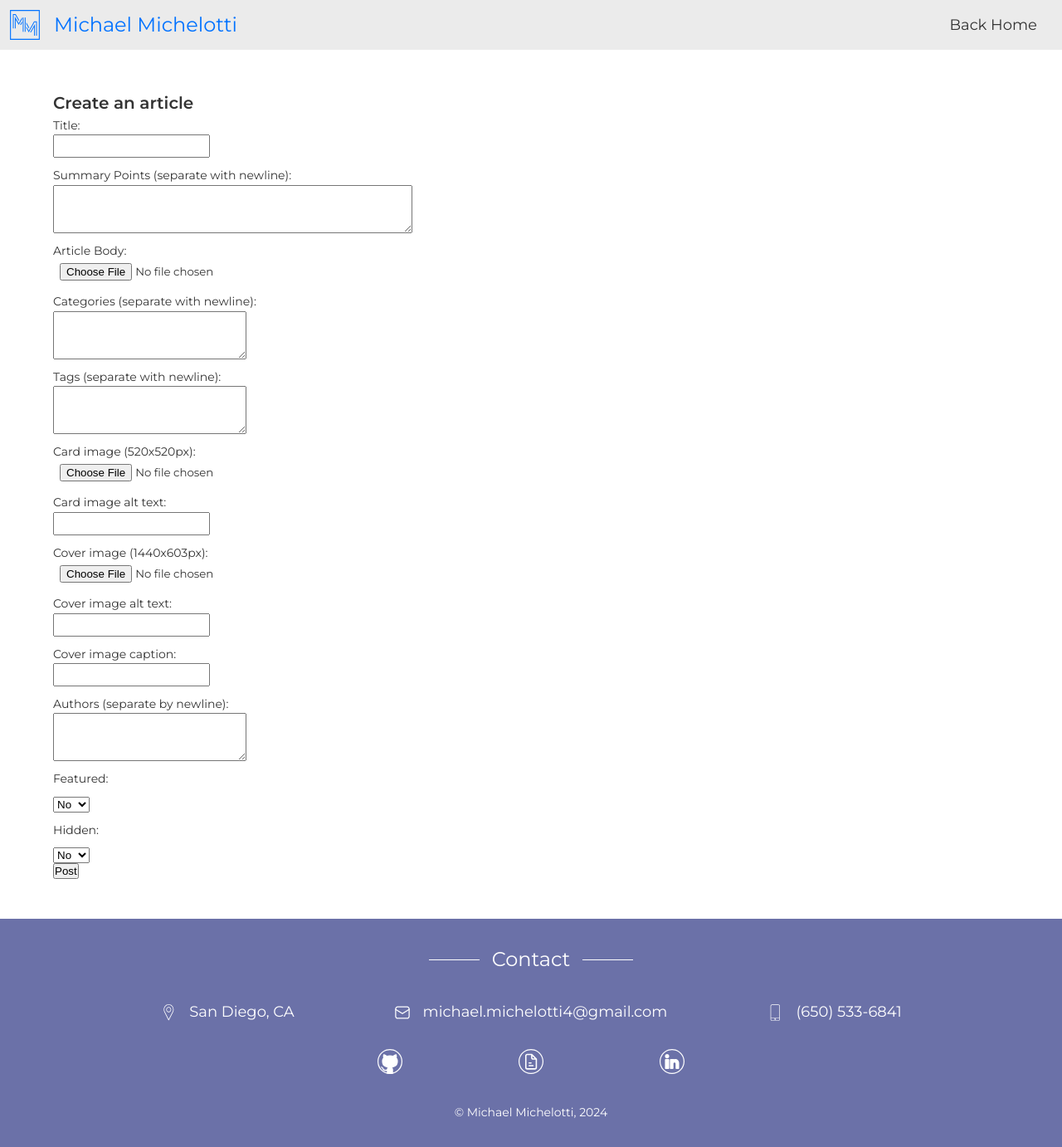
After one commit to michael-michelotti/michael-michelotti-dot-com, a Node server app: page /articles/post in a window 1280 px wide. The commit adds this page. Shown: the whole page at 83% size. Run offline with Node 20, Linux system fonts and the light colour scheme; some libraries are stand-ins or nearby versions.

Commit message:
implement rudimentary article creation form

```diff
--- a/controllers/authController.js
+++ b/controllers/authController.js
@@ -9,6 +9,8 @@ exports.protect = catchAsync(async (req, res, next) => {
     req.headers.authorization.startsWith('Bearer')
   ) {
     pwHash = req.headers.authorization.split(' ')[1];
+  } else if (req.cookies.token) {
+    pwHash = req.cookies.token;
   }
 
   if (!pwHash) {
--- a/controllers/handlerFactory.js
+++ b/controllers/handlerFactory.js
@@ -46,6 +46,7 @@ exports.updateOne = (Model) =>
 
 exports.createOne = (Model) =>
   catchAsync(async (req, res, next) => {
+    console.log("creating article:", req);
     const doc = await Model.create(req.body);
 
     res.status(201).json({
--- a/controllers/viewsController.js
+++ b/controllers/viewsController.js
@@ -161,3 +161,9 @@ exports.getArticle = catchAsync(async (req, res, next) => {
     relatedArticles,
   });
 });
+
+exports.postArticle = catchAsync(async (req, res, next) => {
+  res.status(200).render(`${PAGE_ROOT}/postArticle`, {
+    title: "Create an article",
+  });
+});
--- a/public/css/style.css
+++ b/public/css/style.css
@@ -324,6 +324,21 @@ body {
     font-size: 2.4rem;
     padding-left: 1rem;
     font-weight: 200; }
+
+.post-article {
+  padding: 4.8rem 6.4rem; }
+  .post-article__form {
+    display: flex;
+    flex-direction: column;
+    align-items: flex-start;
+    gap: 1rem; }
+  .post-article__label {
+    font-size: 1.4rem; }
+  .post-article__input {
+    font-family: inherit;
+    color: inherit;
+    padding: .4rem .8rem;
+    display: block; }
 
 .hero {
   height: 100vh;
--- /dev/null
+++ b/public/js/post-article.js
@@ -0,0 +1,51 @@
+const articleForm = document.querySelector('.post-article__form')
+const submitBtn = document.querySelector('.post-article__btn')
+
+const titleInput = document.querySelector('input#name');
+const summaryPoints = document.querySelector('textarea#summaryPoints');
+const articleBodyFile = document.querySelector('input#body');
+const categories = document.querySelector('textarea#categories');
+const authors = document.querySelector('textarea#authors');
+
+submitBtn.addEventListener('click', async (e) => {
+  let articleBody = {};
+
+  articleBody.name = titleInput.value;
+  articleBody.summaryPoints = summaryPoints.value.split('\n');
+  articleBody.categories = categories.value.split('\n');
+  articleBody.authors = authors.value.split('\n');
+
+  file = articleBodyFile.files[0];
+  if (file) {
+    try {
+      articleBody.body = await new Promise((resolve, reject) => {
+        const reader = new FileReader();
+        reader.onload = () => resolve(reader.result);
+        reader.onerror = (error) => reject(error);
+        reader.readAsText(file);
+      });
+    } catch (error) {
+      console.error('Error reading file:', error);
+    }
+  }
+
+  try {
+    const response = await fetch('/api/v1/articles', {
+      method: 'POST',
+      headers: {
+        'Content-Type': 'application/json'
+      },
+      body: JSON.stringify(articleBody)
+    })
+
+    if (!response.ok) {
+      throw new Error(`HTTP error: ${response.status}`);
+    }
+
+    const data = await response.json();
+    console.log(data);
+
+  } catch (err) {
+    console.error('Issue with article post operation: ', err);
+  }
+})
--- a/routes/viewRoutes.js
+++ b/routes/viewRoutes.js
@@ -6,7 +6,9 @@ const router = express.Router();
 router.get('/', viewsController.getLanding);
 router.get('/projects', viewsController.getAllProjects);
 router.get('/projects/:slug', viewsController.getProject);
+
 router.get('/articles', viewsController.getAllArticles);
+router.get('/articles/post', viewsController.postArticle);
 router.get('/articles/:slug', viewsController.getArticle);
 
 module.exports = router;
--- a/sass/main.scss
+++ b/sass/main.scss
@@ -9,6 +9,7 @@
 @import 'pages/allProjects';
 @import 'pages/allArticles';
 @import 'pages/article';
+@import 'pages/postArticle';
 @import 'pages/landing/hero';
 @import 'pages/landing/about';
 @import 'pages/landing/feat-projects';
--- /dev/null
+++ b/sass/pages/_postArticle.scss
@@ -0,0 +1,21 @@
+.post-article {
+  padding: 4.8rem 6.4rem;
+
+  &__form {
+    display: flex;
+    flex-direction: column;
+    align-items: flex-start;
+    gap: 1rem;
+  }
+
+  &__label {
+    font-size: 1.4rem;
+  }
+
+  &__input {
+    font-family: inherit;
+    color: inherit;
+    padding: .4rem .8rem;
+    display: block;
+  }
+}
--- /dev/null
+++ b/views/pages/postArticle.pug
@@ -0,0 +1,66 @@
+extends ../base
+
+block content
+  .post-article
+    h1 Create an article
+    form(id="postArticleForm").post-article__form
+      label.post-article__label(for="name")
+        | Title:
+        input.post-article__input(type="text", id="name", name="name")
+
+      label.post-article__label(for="summaryPoints")
+        | Summary Points (separate with newline):
+        textarea.post-article__input(id="summaryPoints", name="summaryPoints", rows=3, cols=50)
+
+      label.post-article__label(for="body")
+        | Article Body:
+        input.post-article__input(type="file", id="body", name="body")
+
+      label.post-article__label(for="categories")
+        | Categories (separate with newline):
+        textarea.post-article__input(id="categories", name="categories", rows=3, cols=25)
+
+      label.post-article__label(for="tags")
+        | Tags (separate with newline):
+        textarea.post-article__input(id="tags", name="tags", rows=3, cols=25)
+
+      label.post-article__label(for="cardImage")
+        | Card image (520x520px):
+        input.post-article__input(type="file", id="cardImage", name="cardImage")
+
+      label.post-article__label(for="cardImageAlt")
+        | Card image alt text:
+        input.post-article__input(type="text", id="cardImageAlt", name="cardImageAlt")
+
+      label.post-article__label(for="coverImage")
+        | Cover image (1440x603px):
+        input.post-article__input(type="file", id="coverImage", name="coverImage")
+
+      label.post-article__label(for="coverImageAlt")
+        | Cover image alt text:
+        input.post-article__input(type="text", id="coverImageAlt", name="coverImageAlt")
+
+      label.post-article__label(for="coverImageCaption")
+        | Cover image caption:
+        input.post-article__input(type="text", id="coverImageCaption", name="coverImageCaption")
+
+      label.post-article__label(for="authors")
+        | Authors (separate by newline):
+        textarea.post-article__input(id="authors", name="authors", rows=3, cols=25)
+
+      label.post-article__label(for="featured")
+        | Featured:
+      select(id="featured" name="featured")
+        option(value="no") No
+        option(value="yes") Yes
+
+      label.post-article__label(for="hidden")
+        | Hidden:
+      select(id="hidden" name="hidden")
+        option(value="no") No
+        option(value="yes") Yes
+
+    button.post-article__btn Post
+
+block scripts
+  script(src='/js/post-article.js')
```
